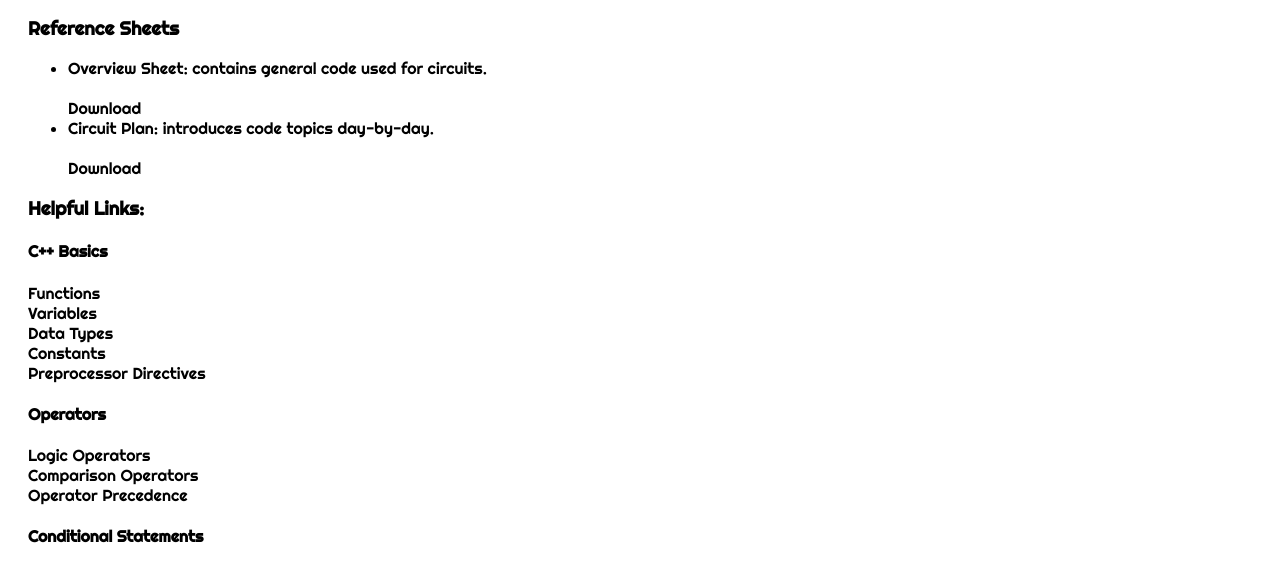
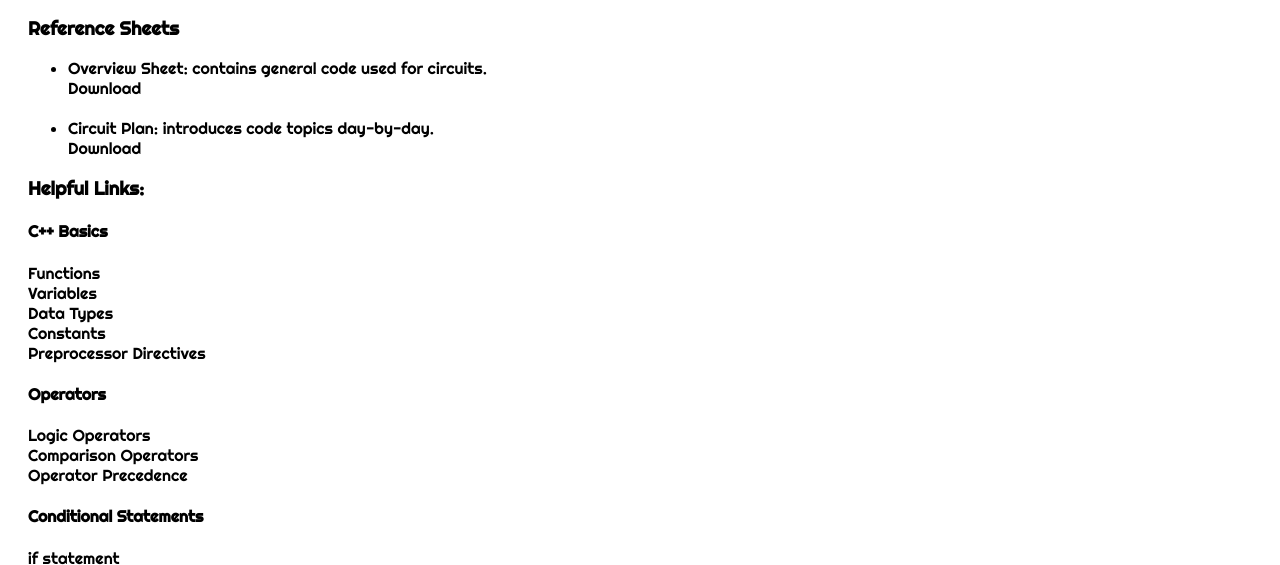
Before and after one commit to cadominj/cadominj.github.io, a plain HTML site: page ArtMusicArduinos/refs.html in a window 1280 px wide. Shown: the part 194-759 px from the top of the page. Drawn offline with Linux system fonts and the light colour scheme.

Commit message:
changed breaks

```diff
--- a/ArtMusicArduinos/refs.html
+++ b/ArtMusicArduinos/refs.html
@@ -22,10 +22,10 @@
 <h2>References</h2>
 <h3>Reference Sheets</h3>
 <ul>
-<li><a href="download/RedBoardReferenceSheet.pdf" target="_blank">Overview Sheet</a>: contains general code used for circuits.<br /><br />
+<li><a href="download/RedBoardReferenceSheet.pdf" target="_blank">Overview Sheet</a>: contains general code used for circuits.<br />
 <a href="download/RedBoardReferenceSheet.pdf" download="RedBoardReferenceSheet.pdf">Download</a></li>
-
-<li><a href="download/CircuitPlan.pdf" target="_blank">Circuit Plan</a>: introduces code topics day-by-day.<br /><br />
+<br />
+<li><a href="download/CircuitPlan.pdf" target="_blank">Circuit Plan</a>: introduces code topics day-by-day.<br />
 <a href="download/CircuitPlan.pdf" download="CircuitPlan.pdf">Download</a>
 </li>
 </ul>
```
